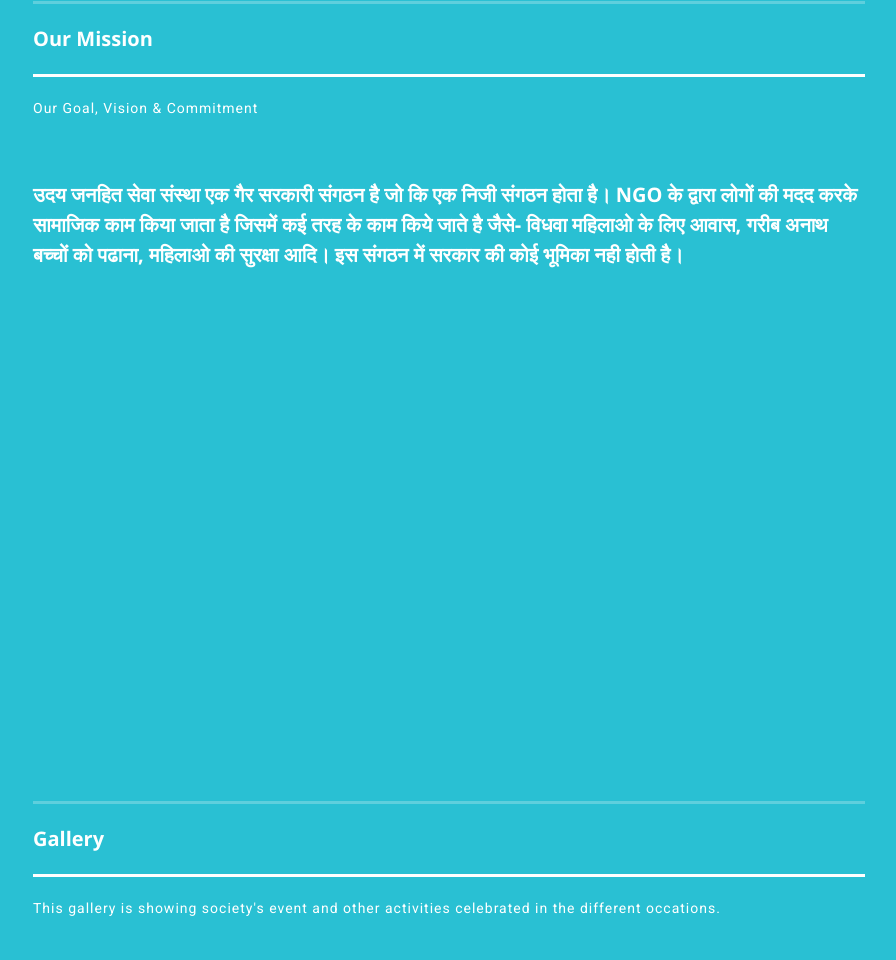
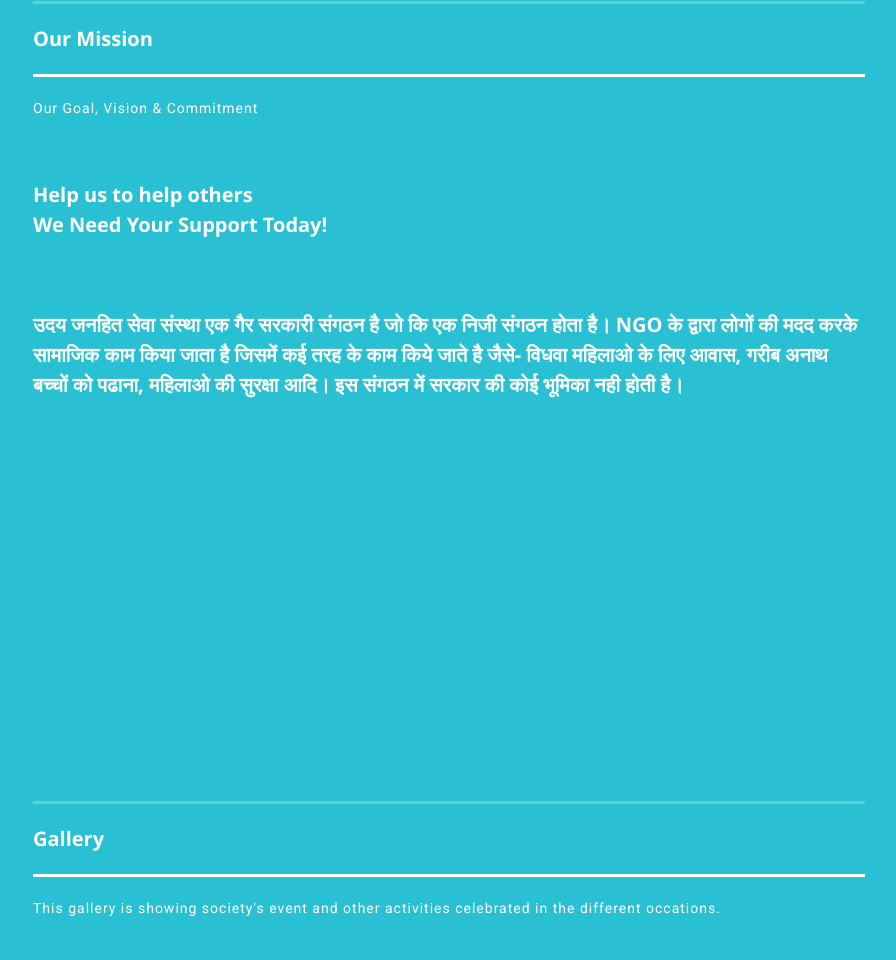
Before and after one commit to vinaybaghel78/udayjanhitsevasanstha, a plain HTML site: page index.html in a window 1280 px wide. Shown: the part 1646-2606 px from the top of the page, without its empty margins (351-1247 px from the left). Drawn offline with nearby package versions, Linux system fonts and the light colour scheme.

Commit message:
Add files via upload

```diff
--- a/index.html
+++ b/index.html
@@ -127,6 +127,12 @@
             <div class="line-dec"></div>
             <span>Our Goal, Vision & Commitment</span>
           </div>
+		  <div class="section-heading">
+            <h2>
+				Help us to help others</br>
+				We Need Your Support Today!
+			</h2>
+		  </DIv>
           <div class="section-heading">
             <h2>उदय जनहित सेवा संस्था एक गैर सरकारी संगठन है जो कि एक निजी संगठन होता है। NGO के द्वारा लोगों की मदद करके सामाजिक काम किया जाता है जिसमें कई तरह के काम किये जाते है जैसे- विधवा महिलाओ के लिए आवास, गरीब अनाथ बच्चों को पढाना, महिलाओ की सुरक्षा आदि। इस संगठन में सरकार की कोई भूमिका नही होती है।</h2>
 		  </DIv>
```
